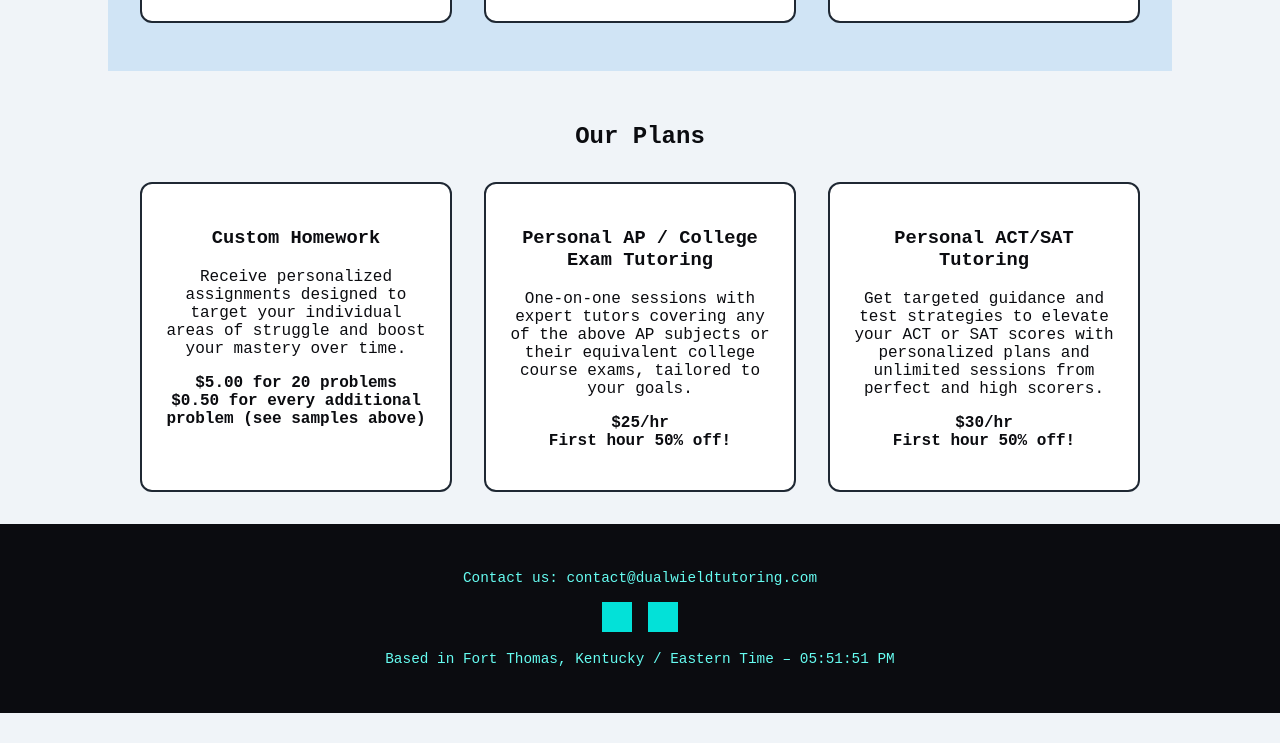
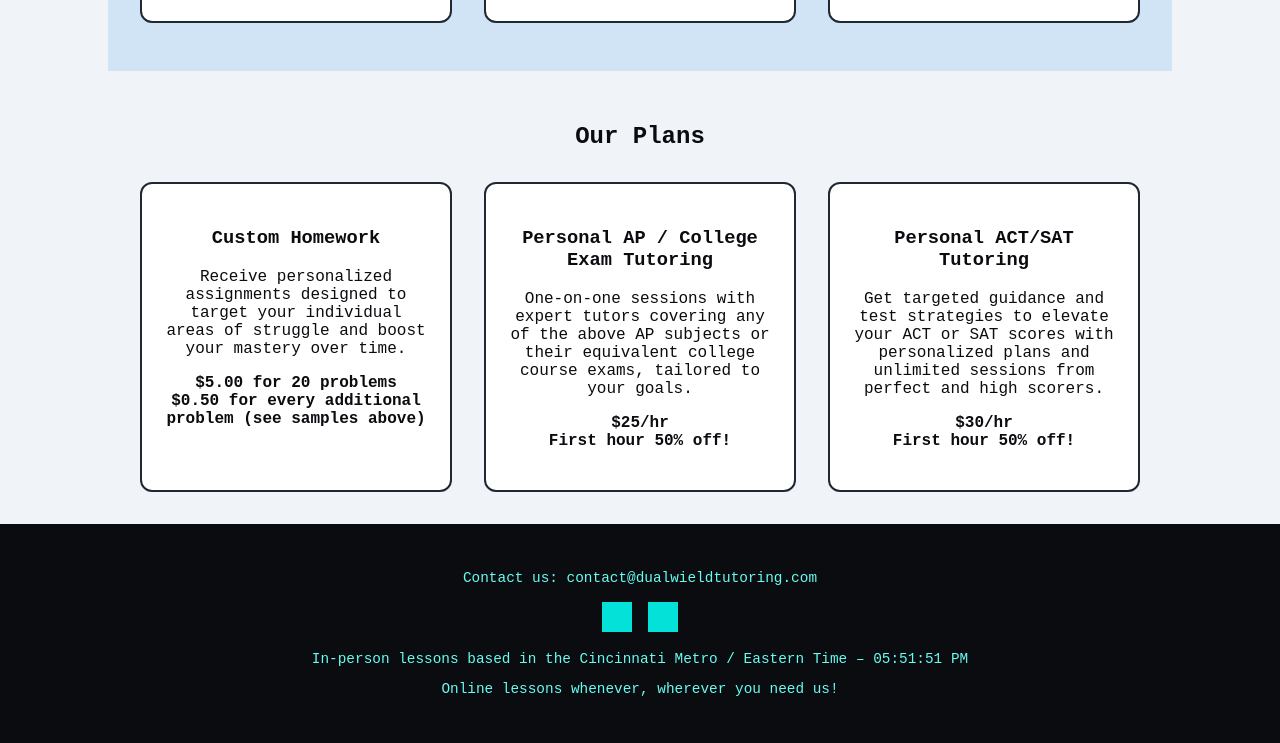
Before and after one commit to lingualetters/dualwieldtutoring, a plain HTML site: page index.html in a window 1280 px wide. Shown: the part 2072-2815 px from the top of the page. Before the commit the page ends 2785 px from the top, so only its background shows below. Drawn offline with Linux system fonts and the light colour scheme; grey boxes are pictures that could not be loaded.

```diff
--- a/index.html
+++ b/index.html
@@ -409,7 +409,8 @@
         <img src="https://cdn.jsdelivr.net/gh/simple-icons/simple-icons/icons/instagram.svg" alt="Instagram">
       </a>
     </div>
-    <p>Based in Fort Thomas, Kentucky / Eastern Time – <span id="est-time"></span></p>
+    <p>In-person lessons based in the Cincinnati Metro / Eastern Time – <span id="est-time"></span></p>
+    <p>Online lessons whenever, wherever you need us!</p>
   </footer>
 <script>
   function updateESTTime() {
```
Also changed, not shown: 1 other file.
